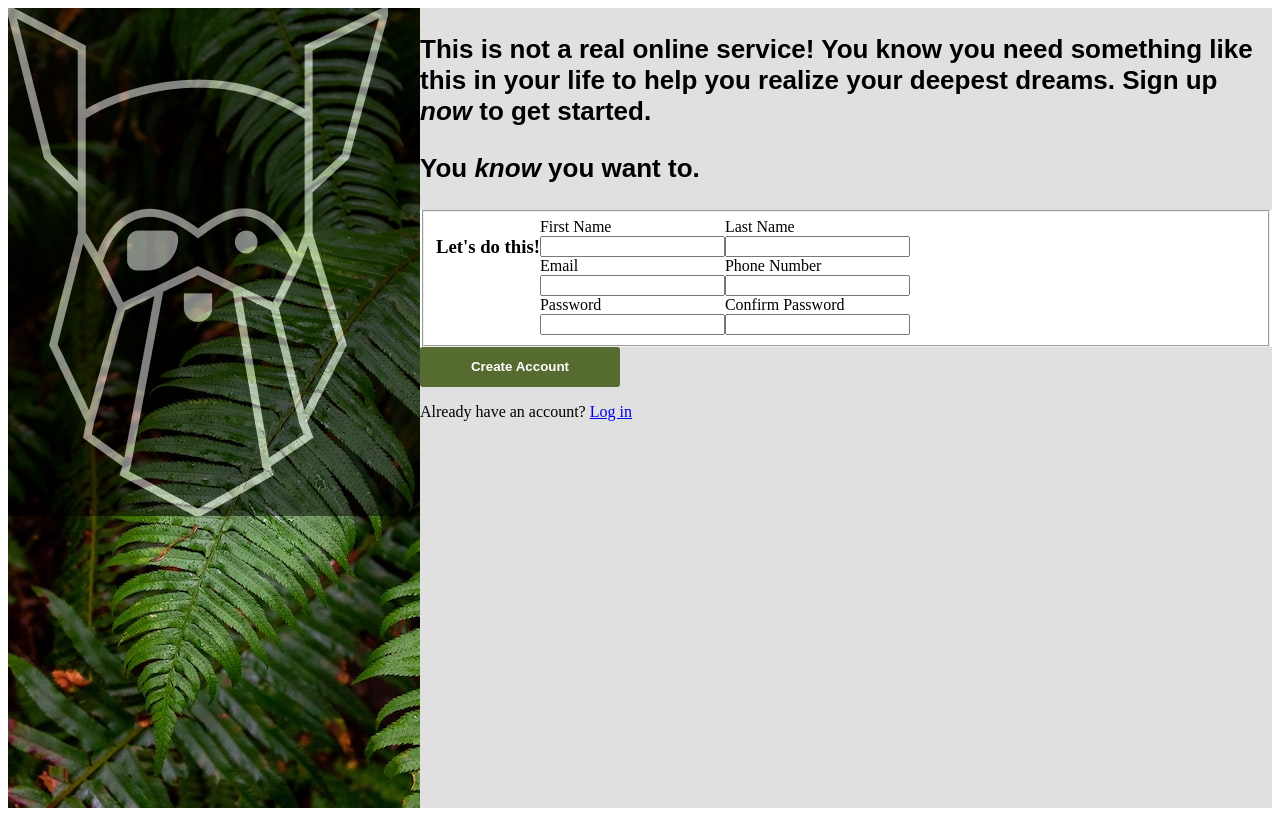
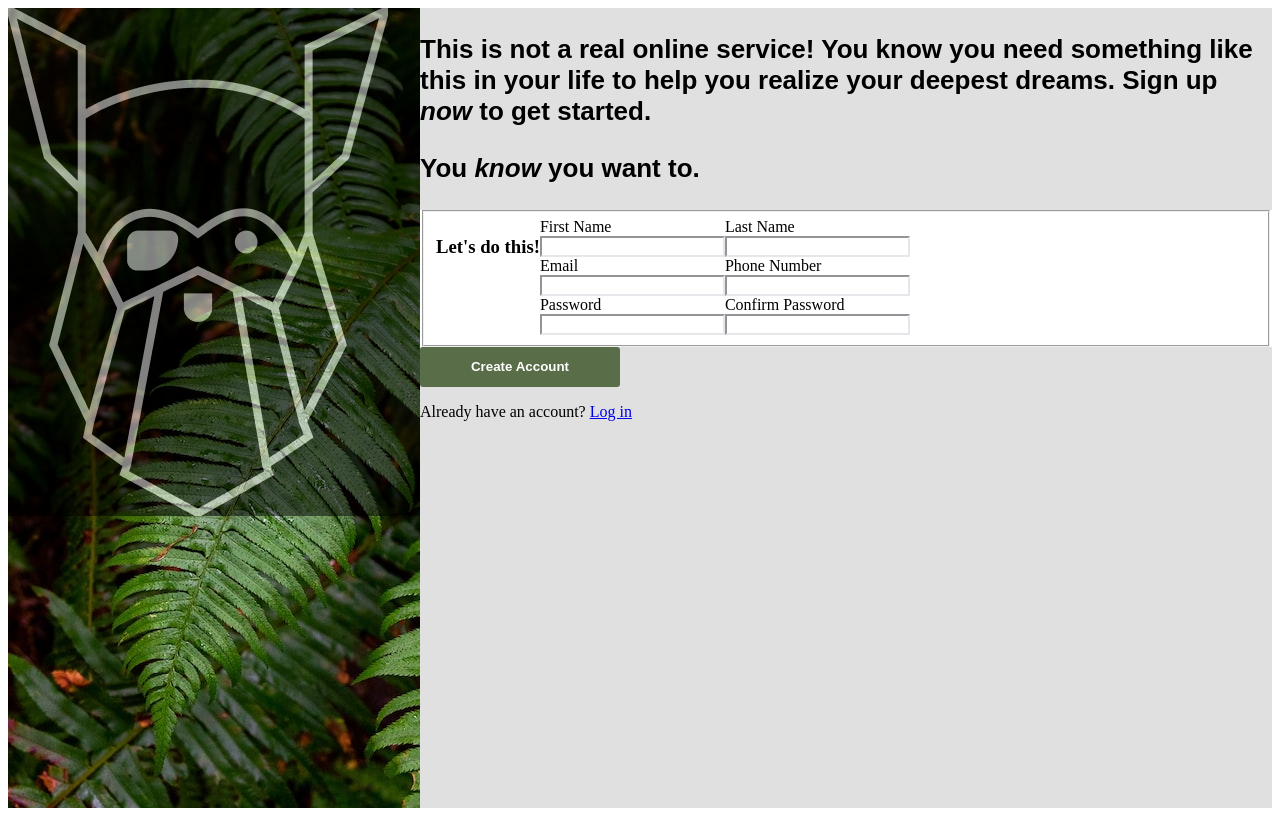
Before and after one commit to cesare-garcia/Odin-SignUp-Form, a plain HTML site: page index.html in a window 1280 px wide. Drawn offline with Linux system fonts and the light colour scheme.

Commit message:
Add input style

```diff
--- a/style.css
+++ b/style.css
@@ -1,6 +1,5 @@
 body {
-    height: 100vh;
-}
+    height: 100vh;}
 
 .main-container {
     height: 100vh;
@@ -35,7 +34,7 @@ fieldset {
     display: flex;
 }
 
-.left-from {
+.left-form {
     display: flex;
     flex-direction: column;
 }
@@ -45,13 +44,17 @@ fieldset {
     flex-direction: column;
 }
 
+input {
+    border-color: #E5E7EB;
+}
+
 .input-container {
     display: flex;
     flex-direction: column;
 }
 
 #submit {
-    background-color: darkolivegreen;
+    background-color: #596D48;
     color: white;
     border-radius: 3px;
     border: none;
```
